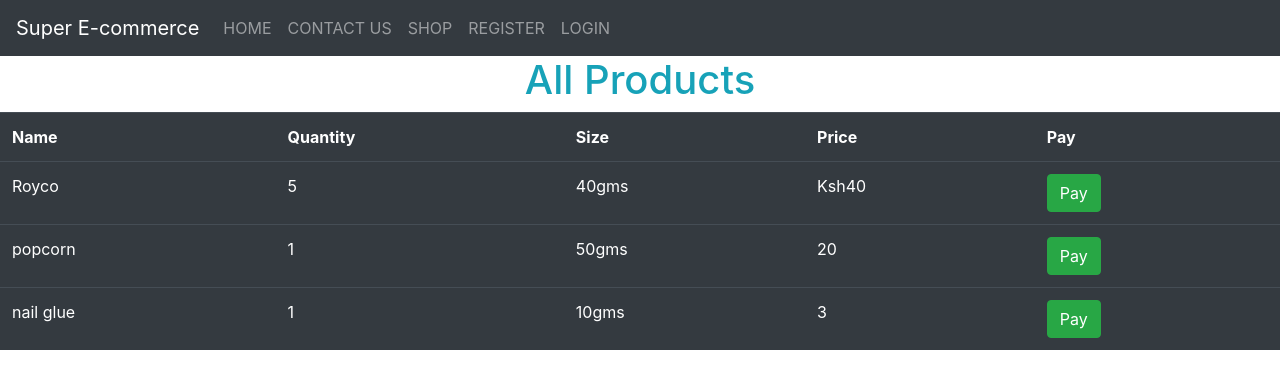
After one commit to celine-ke/Ecommerce, a Django app: page /shop/ in a window 1280 px wide. The commit adds this page. Shown: the top 389 px of the page. Run offline with Django 4.2, Linux system fonts and the light colour scheme; data comes from the database, SQL or seed files in the repository; both versions use the stored data as it was after the commit; some libraries are stand-ins or nearby versions.

Commit message:
Updated Ecommerce

```diff
--- a/superEcommerceDjangoProject/settings.py
+++ b/superEcommerceDjangoProject/settings.py
@@ -25,7 +25,7 @@ SECRET_KEY = 'django-insecure-ao5p*t%aamufvwlnr!mpx-zbqn=zg3r4enyte+_0&a9$-_41(y
 # SECURITY WARNING: don't run with debug turned on in production!
 DEBUG = True
 
-ALLOWED_HOSTS = []
+ALLOWED_HOSTS = ['127.0.0.1']
 
 
 # Application definition
@@ -39,7 +39,8 @@ INSTALLED_APPS = [
     'django.contrib.staticfiles',
     'superEcommerceDjangoProject',
     'crispy_forms',
-    'crispy_bootstrap4'
+    'crispy_bootstrap4',
+    'django_daraja'
 
 ]
 CRISPY_ALLOWED_TEMPLATE_PACKS = 'bootstrap4'
--- a/superEcommerceDjangoProject/urls.py
+++ b/superEcommerceDjangoProject/urls.py
@@ -27,5 +27,7 @@ urlpatterns = [
     path('update-product/<id>', user_views.update_product, name='upd-prod'),
     path('register/', user_views.register, name='reg-user'),
     path('login/', auth_views.LoginView.as_view(template_name='login.html'), name='user-login'),
-    path('logout/', auth_views.LogoutView.as_view(template_name='logout.html'), name='user-logout')
+    path('logout/', auth_views.LogoutView.as_view(template_name='logout.html'), name='user-logout'),
+    path('shop/', user_views.shop, name='shop'),
+    path('pay/<id>', user_views.pay, name='pay')
 ]
--- a/superEcommerceDjangoProject/views.py
+++ b/superEcommerceDjangoProject/views.py
@@ -1,3 +1,10 @@
+from __future__ import unicode_literals
+from django_daraja.mpesa import utils
+from django.http import HttpResponse, JsonResponse
+from django.views.generic import View
+from django_daraja.mpesa.core import MpesaClient
+from decouple import config
+from datetime import datetime
 from django.shortcuts import render, redirect
 from django.contrib import messages
 from .models import Product
@@ -28,11 +35,13 @@ def addproduct(request):
         return render(request, 'add product.html', context)
     return render(request, 'add product.html')
 
+
 @login_required
 def all_products(request):
     products = Product.objects.all()
     context = {"products": products}
     return render(request, 'products.html', context)
+
 
 @login_required
 def delete_product(request, id):
@@ -40,6 +49,7 @@ def delete_product(request, id):
     product.delete()
     messages.success(request, 'Product deleted successfully')
     return redirect(all_products)
+
 
 @login_required
 def update_product(request, id):
@@ -70,3 +80,33 @@ def register(request):
     else:
         form = UserRegistrationForm()
     return render(request, 'register.html', {'form': form})
+
+
+def shop(request):
+    products = Product.objects.all()
+    context = {"products": products}
+    return render(request, 'shop.html', context)
+
+
+mpesa_client = MpesaClient()
+stk_push_callback_url = 'https://api.darajambili.com/express-payment'
+
+
+def auth_success(request):
+    response = mpesa_client.access_token()
+    return JsonResponse(response, safe=False)
+
+
+def pay(request, id):
+    product = Product.objects.get(id=id)
+    context = {"product": product}
+    if request.method == "POST":
+        phone_number = request.POST.get('c-phone')
+        product_price = request.POST.get('p-price')
+        product_price = int(product_price)
+        receipt_number = "PAYMENT_1"
+        transaction_desc = "Paying for a product"
+        transaction = mpesa_client.stk_push(phone_number, product_price, receipt_number,
+                                            transaction_desc, stk_push_callback_url)
+        return JsonResponse(transaction.response_description, safe=False)
+    return render(request, "pay.html", context)
--- a/templates/masterfile.html
+++ b/templates/masterfile.html
@@ -28,6 +28,9 @@
                 </li>
                 <li class="nav-item">
                     <a class="nav-link" href="#">CONTACT US</a>
+                </li>
+                <li class="nav-item">
+                    <a class="nav-link" href="{% url 'shop' %}">SHOP</a>
                 </li>
                 {% if user.is_authenticated %}:
                     <li class="nav-item">
--- /dev/null
+++ b/templates/shop.html
@@ -0,0 +1,32 @@
+{% extends 'masterfile.html' %}
+{% load static %}
+{% block content %}
+    <div>
+        <h1 class="text-center text-info">All Products</h1>
+            {% for message in messages %}
+                <p class="text-success">{{ message }}</p>
+            {% endfor %}
+
+            <table class="table table-hover table-dark">
+                <tr>
+                    <th>Name</th>
+                    <th>Quantity</th>
+                    <th>Size</th>
+                    <th>Price</th>
+                    <th>Pay</th>
+
+                </tr>
+                {% for product in products %}
+                     <tr>
+                     <td>{{ product.name }}</td>
+                     <td>{{ product.qtty }}</td>
+                     <td>{{ product.size }}</td>
+                     <td>{{ product.price }}</td>
+                     <td><a class="btn btn-success" href="/pay/{{ product.id }}">Pay</a></td>
+
+                 </tr>
+                {% endfor %}
+             </table>
+
+    </div>
+{% endblock %}
```
Also changed, not shown: templates/pay.html (added, +21 -0 lines), db.sqlite3, 1 other file.
